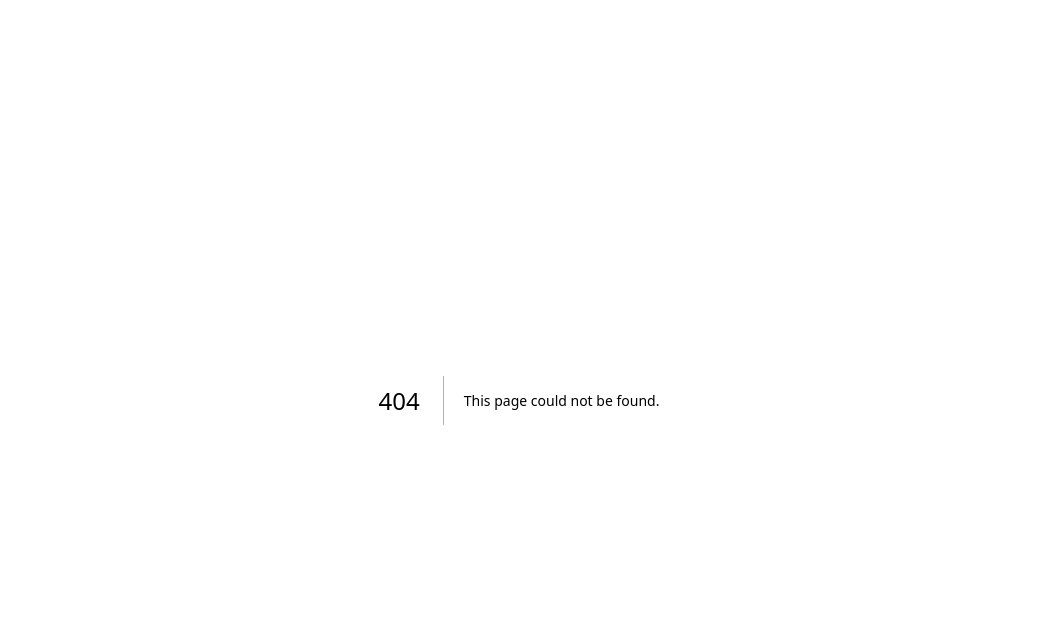
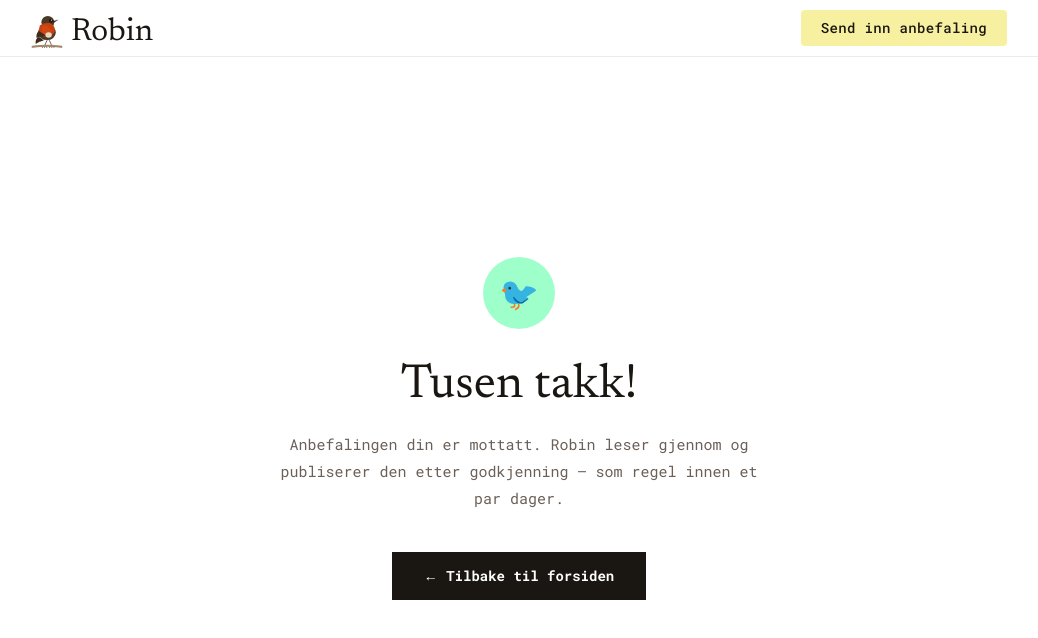
Before and after one commit to idameland/robin, a Next.js app: page /takk in a window 1280 px wide. Before the commit this address had no page. Shown: the top 638 px of the page, without its empty margins (121-1159 px from the left). Built offline with nearby package versions, Linux system fonts and the light colour scheme.

Commit message:
Legg til takkeside for Tally-redirect

```diff
--- /dev/null
+++ b/app/takk/page.tsx
@@ -0,0 +1,34 @@
+import Link from "next/link";
+import Navbar from "@/components/Navbar";
+
+const serif = { fontFamily: "var(--font-playfair)" };
+
+export default function TakkPage() {
+  return (
+    <div className="min-h-screen bg-white flex flex-col">
+      <Navbar />
+      <div className="flex-1 flex items-center justify-center px-6 py-24">
+        <div className="text-center max-w-[480px]">
+          <div className="w-[72px] h-[72px] rounded-full bg-mint flex items-center justify-center text-[32px] mx-auto mb-8">
+            🐦
+          </div>
+          <h1
+            className="text-[40px] md:text-[48px] leading-[1.05] font-normal text-petroleum mb-5"
+            style={serif}
+          >
+            Tusen takk!
+          </h1>
+          <p className="text-petroleum-muted text-[15px] leading-[1.8] mb-10">
+            Anbefalingen din er mottatt. Robin leser gjennom og publiserer den etter godkjenning — som regel innen et par dager.
+          </p>
+          <Link
+            href="/"
+            className="inline-block px-8 py-3.5 bg-petroleum text-white text-sm font-bold hover:bg-black transition-colors"
+          >
+            ← Tilbake til forsiden
+          </Link>
+        </div>
+      </div>
+    </div>
+  );
+}
```
